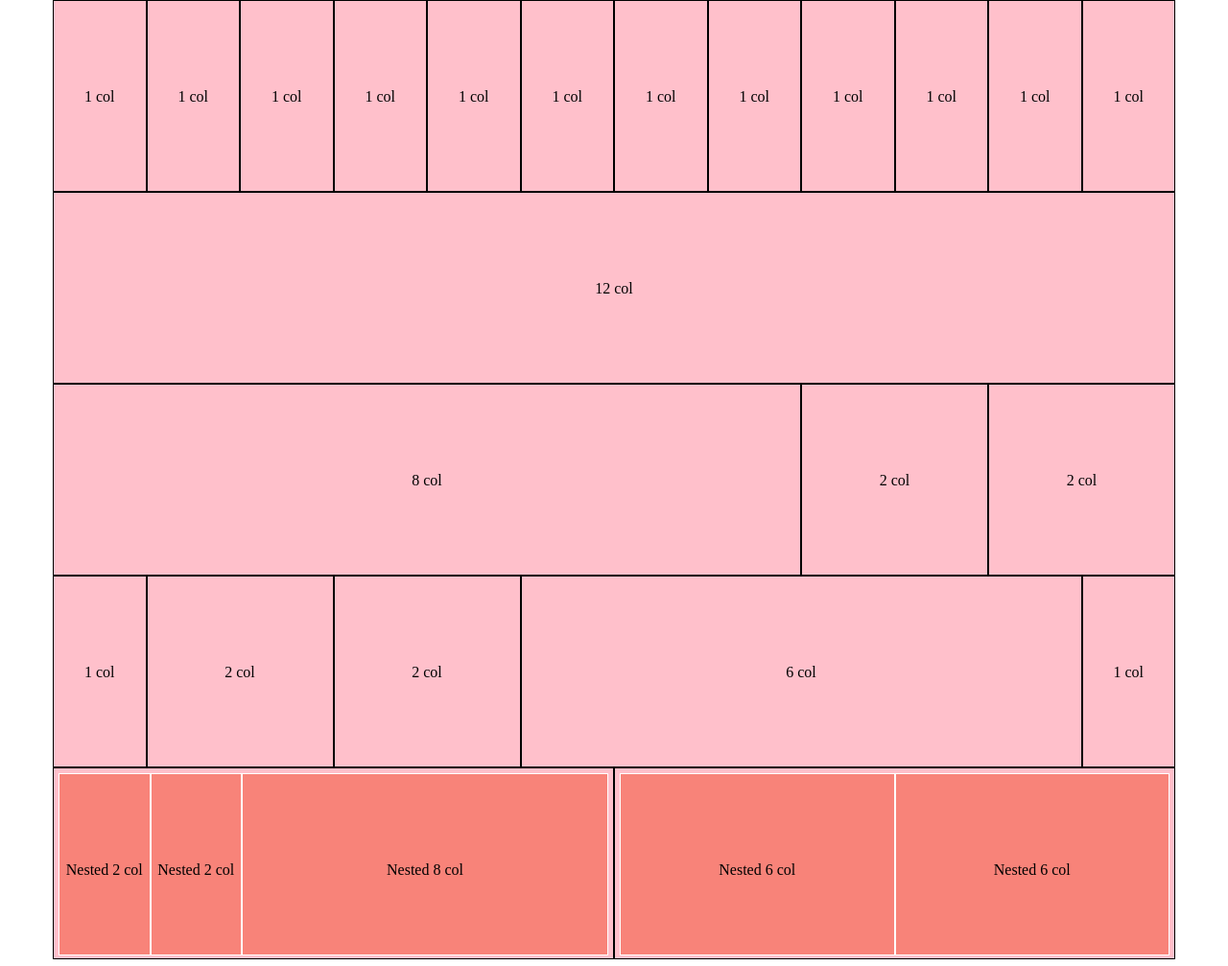
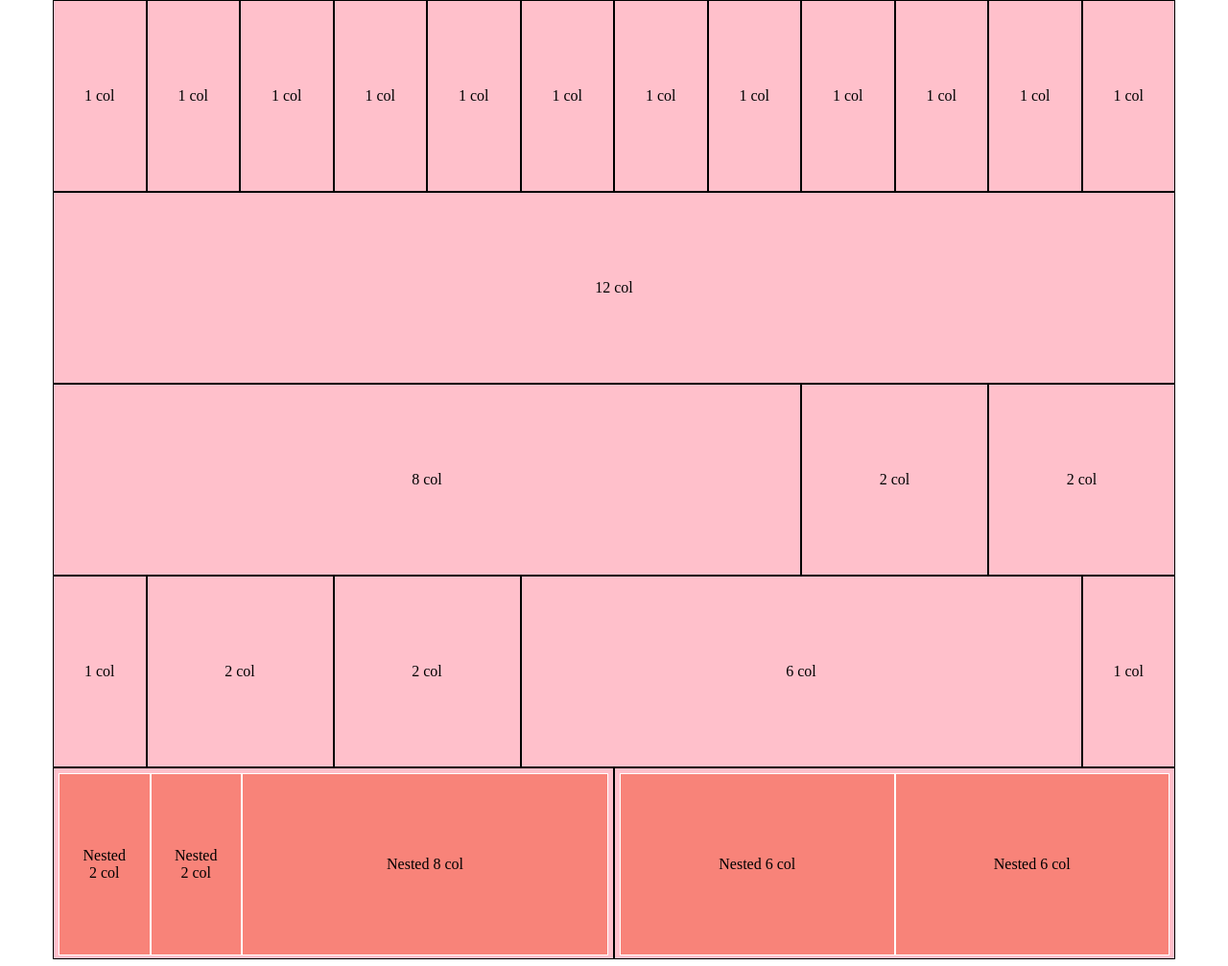
Before and after one commit to andreadicataldi/html-css-12bool, a plain HTML site: page index.html in a window 1280 px wide. Shown: the whole page at 96% size. Drawn offline with Linux system fonts and the light colour scheme.

Commit message:
Final 1.2
Furtherly enhanced code

```diff
--- a/css/style.css
+++ b/css/style.css
@@ -1,5 +1,5 @@
-span {
-line-height: 200px;
+body [class*="col-"] {
+  display: table;
 }
 
 .nested {
@@ -11,3 +11,8 @@ line-height: 200px;
   background-color: #f88379;
   border: 1px solid white;
 }
+
+span {
+display: table-cell;
+vertical-align: middle;
+}
--- a/index.html
+++ b/index.html
@@ -48,8 +48,8 @@
   <div class="container">
     <div class="col-6">
       <div class="container nested">
-        <div class="col-2"><span>Nested 2 col</span></div>
-        <div class="col-2"><span>Nested 2 col</span></div>
+        <div class="col-2"><span>Nested<br>2 col</span></div>
+        <div class="col-2"><span>Nested<br>2 col</span></div>
         <div class="col-8"><span>Nested 8 col</span></div>
       </div>
     </div>
```
